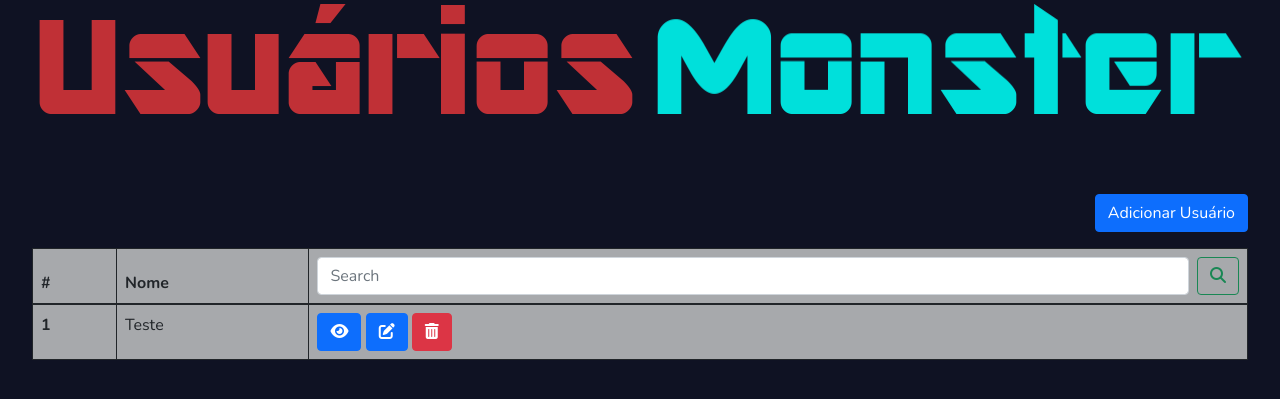
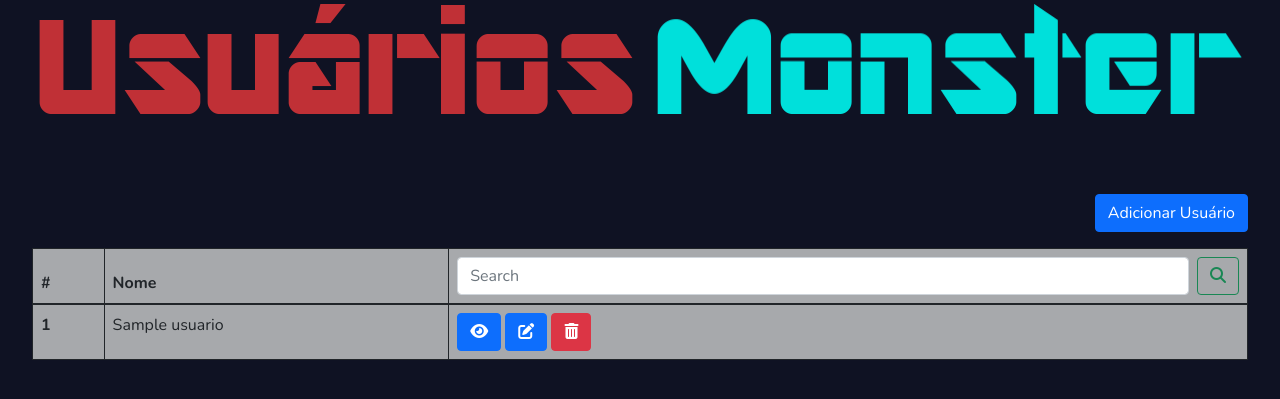
Before and after one commit to razimbrao/Trainee-2022.1, a PHP site: template monstershop/app/views/admin/usuarios.view.php in a window 1280 px wide. Shown: the part 156-555 px from the top of the page. Run offline with PHP 8.4, Linux system fonts and the light colour scheme; the template is opened without the code that fills it: most values are stand-ins (such as "Sample title", 1, 10 or a date in 2020); some libraries are stand-ins or nearby versions.

Commit message:
Create e Read criados para Usuarios

```diff
--- a/monstershop/app/Controllers/ExampleController copy 2.php
+++ b/monstershop/app/Controllers/ExampleController.php
@@ -10,7 +10,7 @@ class ExampleController
 
     public function show()
     {
-
+        echo "Passou";
     }
 
     public function create()
--- a/monstershop/app/routes.php
+++ b/monstershop/app/routes.php
@@ -3,6 +3,7 @@
 use App\Controllers\ExampleController;
 use App\Core\Router;
 
-$router->method('usuarios', 'usuariosController@show');
+$router->get('admin/usuarios', 'UsuariosController@show');
+$router->post('admin/usuarios/adicionar', 'UsuariosController@create');
 
 ?>
--- a/monstershop/app/views/admin/usuarios.view.php
+++ b/monstershop/app/views/admin/usuarios.view.php
@@ -42,32 +42,33 @@
                             <button type="button" class="btn-close" data-bs-dismiss="modal" aria-label="Close"></button>
                         </div>
                         <div class="modal-body">
-                            <form>
+                            <form action="usuarios/adicionar" method="POST">
                                 <div class="mb-3">
                                     <label for="exampleInputEmail1" class="form-label">Nome</label>
-                                    <input type="text" class="form-control" id="formGroupExampleInput2" placeholder="Nome do Usuário">
+                                    <input name="nome" type="text" class="form-control" id="formGroupExampleInput2" placeholder="Nome do Usuário">
                                 </div>
                                 <div class="mb-3">
                                     <label for="exampleInputEmail1" class="form-label">Endereço de
                                         Email</label>
-                                    <input type="email" class="form-control" id="exampleInputEmail1" aria-describedby="emailHelp" placeholder="exemplo@email.com">
+                                    <input name="email" type="email" class="form-control" id="exampleInputEmail1" aria-describedby="emailHelp" placeholder="exemplo@email.com">
                                 </div>
                                 <div class="mb-3">
                                     <label for="exampleInputPassword1" class="form-label">Senha</label>
-                                    <input type="password" class="form-control" id="exampleInputPassword1">
+                                    <input name="senha" type="password" class="form-control" id="exampleInputPassword1">
                                 </div>
-                                <form>
+
                                 <div class="form-group">
                                     <label for="exampleFormControlFile1">Foto de Perfil</label>
                                     <br>
-                                        <input type="file" class="form-control-file" id="exampleFormControlFile1">
+                                    <input name="foto" type="file" class="form-control-file" id="exampleFormControlFile1">
+                                </div>
+
+                                <div class="modal-footer">
+                                    <button type="button" class="btn btn-secondary" data-bs-dismiss="modal">Cancelar</button>
+                                    <button type="submit" class="btn btn-primary">Salvar Usuário</button>
                                 </div>
                             </form>
-                            </form>
-                        </div>
-                        <div class="modal-footer">
-                            <button type="button" class="btn btn-secondary" data-bs-dismiss="modal">Cancelar</button>
-                            <button type="button" class="btn btn-primary">Salvar Usuário</button>
+
                         </div>
                     </div>
                 </div>
@@ -91,22 +92,23 @@
             </thead>
             <tbody>
                 <tr>
-                    <th scope="row">1</th>
-                    <td>Teste</td>
+                    <?php foreach ($usuarios as $usuario) : ?>
+                        <th scope="row"><?= $usuario->id ?></th>
+                        <td><?= $usuario->nome ?></td>
 
                         <td>
                             <!-- Botão de vizualização -->
-                        <button type="button" class="btn-custom btn btn-primary" data-bs-toggle="modal" data-bs-target="#mod-visualizar">
+                            <button type="button" class="btn-custom btn btn-primary" data-bs-toggle="modal" data-bs-target="#mod-visualizar-<?= $usuario->id ?>">
                                 <i class="fa-solid fa-eye"></i>
                             </button>
 
                             <!-- Botão de Edição -->
-                        <button type="button" class="btn-custom btn btn-primary" data-bs-toggle="modal" data-bs-target="#mod-editar">
+                            <button type="button" class="btn-custom btn btn-primary" data-bs-toggle="modal" data-bs-target="#mod-editar-<?= $usuario->id ?>">
                                 <i class="fa-solid fa-pen-to-square"></i>
                             </button>
 
                             <!-- Botão de exclusão -->
-                        <button type="button" class="btn-custom btn btn-danger" data-bs-toggle="modal" data-bs-target="#mod-excluir">
+                            <button type="button" class="btn-custom btn btn-danger" data-bs-toggle="modal" data-bs-target="#mod-excluir-<?= $usuario->id ?>">
                                 <i class="fa-solid fa-trash-can"></i>
                             </button>
 
@@ -115,7 +117,7 @@
 
 
                             <!-- Modal de vizualização -->
-                        <div class="modal fade" id="mod-visualizar" tabindex="-1" aria-labelledby="exampleModalLabel" aria-hidden="true">
+                            <div class="modal fade" id="mod-visualizar-<?= $usuario->id ?>" tabindex="-1" aria-labelledby="exampleModalLabel" aria-hidden="true">
                                 <div class="modal-dialog">
                                     <div class="modal-content">
                                         <div class="modal-header">
@@ -130,16 +132,16 @@
                                                 </div>
                                                 <div class="mb-3">
                                                     <label for="exampleInputText" class="form-label">Nome</label>
-                                                <input type="text" class="form-control" id="exampleInputText" aria-describedby="emailHelp" placeholder="Nome-teste" readonly>
+                                                    <input type="text" class="form-control" id="exampleInputText" aria-describedby="emailHelp" placeholder="<?= $usuario->nome ?>" readonly>
                                                 </div>
                                                 <div class="mb-3">
                                                     <label for="exampleInputEmail1" class="form-label">Endereço de
                                                         Email</label>
-                                                <input type="email" class="form-control" id="exampleInputEmail1" aria-describedby="emailHelp" placeholder="teste@teste.test" readonly>
+                                                    <input type="email" class="form-control" id="exampleInputEmail1" aria-describedby="emailHelp" placeholder="<?= $usuario->email ?>" readonly>
                                                 </div>
                                                 <div class="mb-3">
                                                     <label for="exampleInputPassword1" class="form-label">Senha</label>
-                                                <input type="password" class="form-control" id="exampleInputPassword1" placeholder="teste123" readonly>
+                                                    <input type="password" class="form-control" id="exampleInputPassword1" placeholder="<?= $usuario->senha ?>" readonly>
                                                 </div>
                                             </form>
                                         </div>
@@ -153,7 +155,7 @@
 
 
                             <!-- Modal de edição -->
-                        <div class="modal fade" id="mod-editar" tabindex="-1" aria-labelledby="exampleModalLabel" aria-hidden="true">
+                            <div class="modal fade" id="mod-editar-<?= $usuario->id ?>" tabindex="-1" aria-labelledby="exampleModalLabel" aria-hidden="true">
                                 <div class="modal-dialog modal-dialog-scrollable">
                                     <div class="modal-content">
                                         <div class="modal-header">
@@ -165,12 +167,12 @@
                                             <form>
                                                 <div class="mb-3">
                                                     <label for="exampleInputEmail1" class="form-label">Nome</label>
-                                                <input type="text" class="form-control" id="formGroupExampleInput2" placeholder="Nome do Usuário">
+                                                    <input type="text" class="form-control" id="formGroupExampleInput2" value="<?= $usuario->nome ?>">
                                                 </div>
                                                 <div class="mb-3">
                                                     <label for="exampleInputEmail1" class="form-label">Endereço de
                                                         Email</label>
-                                                <input type="email" class="form-control" id="exampleInputEmail1" aria-describedby="emailHelp" placeholder="exemplo@email.com">
+                                                    <input type="email" class="form-control" id="exampleInputEmail1" aria-describedby="emailHelp" value="<?= $usuario->email ?>">
                                                 </div>
                                                 <div class="mb-3">
                                                     <label for="exampleInputPassword1" class="form-label">Senha</label>
@@ -194,7 +196,7 @@
                             </div>
 
                             <!-- Modal de confirmação de exclusão -->
-                        <div class="modal fade" id="mod-excluir" tabindex="-1" aria-labelledby="exampleModalLabel" aria-hidden="true">
+                            <div class="modal fade" id="mod-excluir-<?= $usuario->id ?>" tabindex="-1" aria-labelledby="exampleModalLabel" aria-hidden="true">
                                 <div class="modal-dialog">
                                     <div class="modal-content">
                                         <div class="modal-header">
@@ -212,6 +214,7 @@
                                 </div>
                             </div>
                         </td>
+                    <?php endforeach; ?>
                 </tr>
                 <tr>
 
```
Also changed, not shown: monstershop/app/Controllers/usuariosController.php (+16 -1 lines), monstershop/core/database/QueryBuilder.php (+13 -0 lines), 8 other files. Lines whose indentation alone changed are shown as unchanged.
